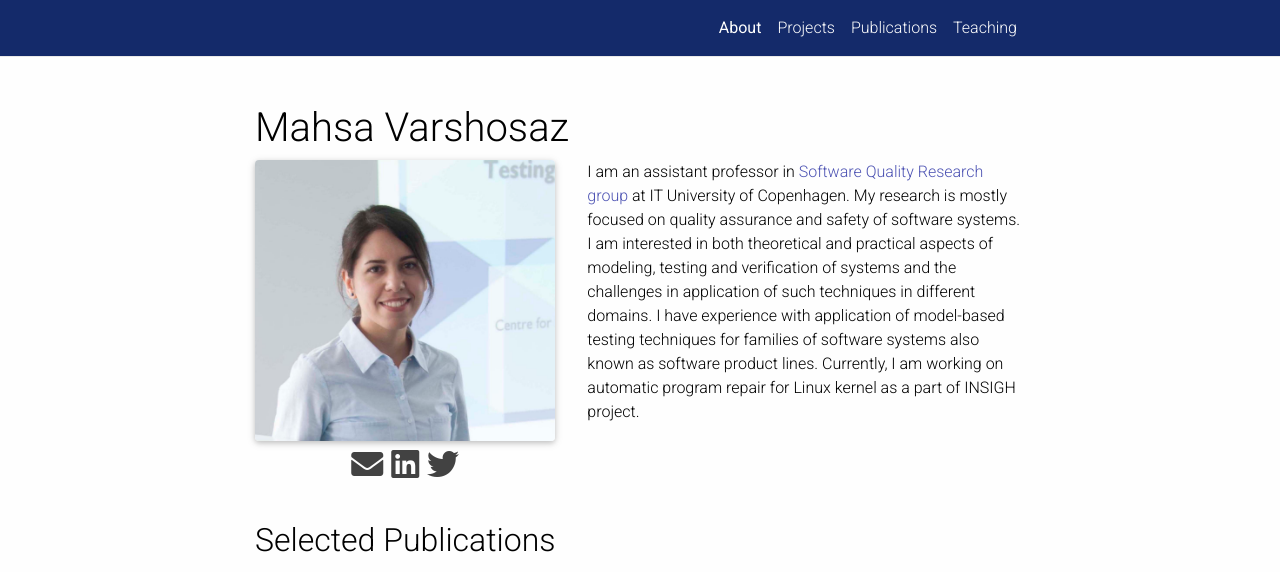
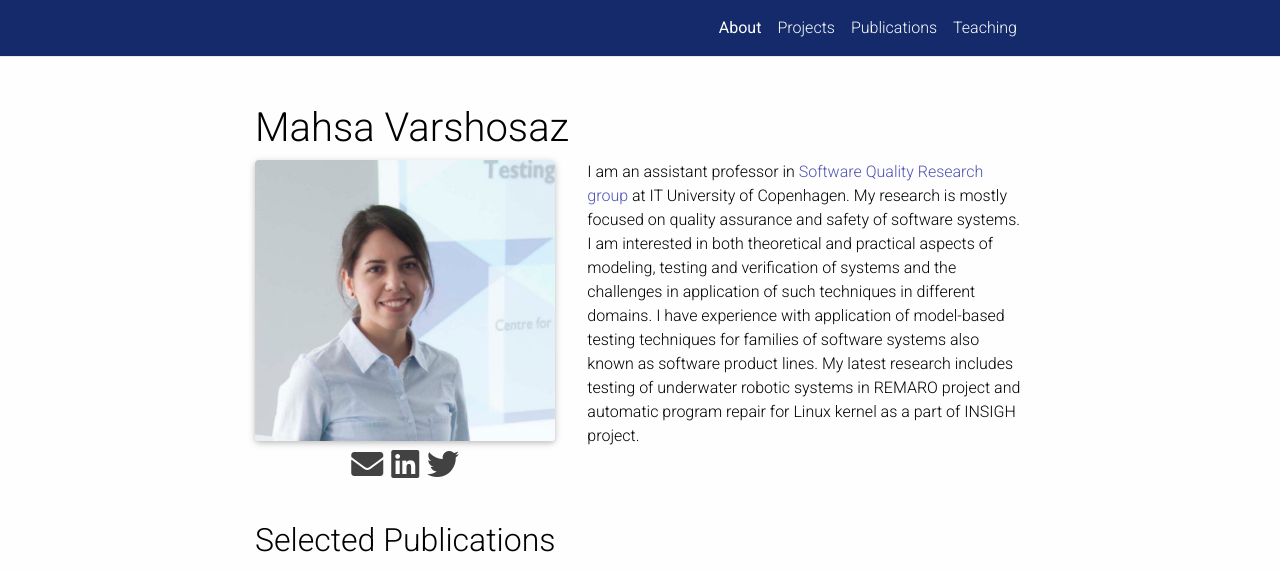
Before and after one commit to MahsaVarsh/MahsaVarsh.github.io, a Jekyll site: the page built from _pages/about.md, in a window 1280 px wide and 900 px high, cut to the strip 0-572 px from the top of the window. Built offline with Jekyll 4.4.1, drawn with Linux system fonts in a browser that asks for light colours; nearby versions of some CDN libraries; a style sheet for code colours, icons or effects is not loaded.

Commit message:
updating about

```diff
--- a/_pages/about.md
+++ b/_pages/about.md
@@ -20,7 +20,7 @@ service: true #includes services
 projects: true
 ---
 
-I am an assistant professor in [Software Quality Research group](https://square.itu.dk/){:target="\_blank"} at IT University of Copenhagen. My research is mostly focused on quality assurance and safety of software systems. I am interested in both theoretical and practical aspects of modeling, testing and verification of systems and the challenges in application of such techniques in different domains. I have experience with application of model-based testing techniques for families of software systems also known as software product lines. Currently, I am working on automatic program repair for Linux kernel as a part of INSIGH project.
+I am an assistant professor in [Software Quality Research group](https://square.itu.dk/){:target="\_blank"} at IT University of Copenhagen. My research is mostly focused on quality assurance and safety of software systems. I am interested in both theoretical and practical aspects of modeling, testing and verification of systems and the challenges in application of such techniques in different domains. I have experience with application of model-based testing techniques for families of software systems also known as software product lines. My latest research includes testing of underwater robotic systems in REMARO project and automatic program repair for Linux kernel as a part of INSIGH project.
 
 
 
```
